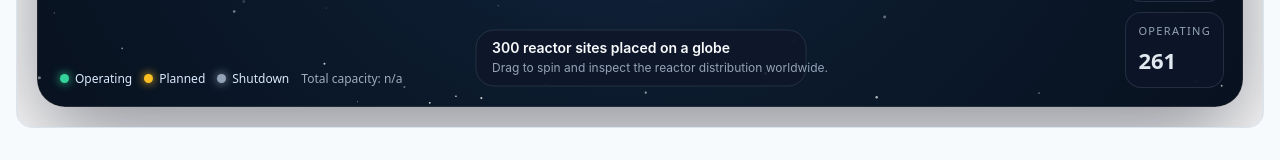
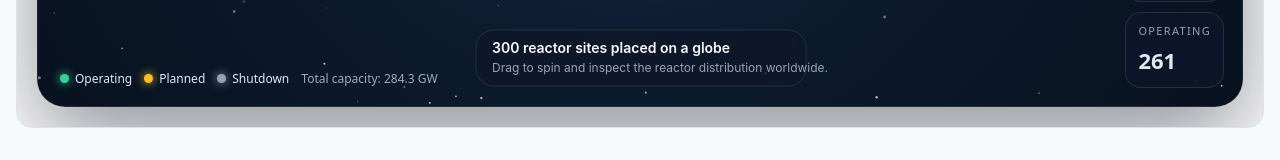
Before and after one commit to ebarlowjr2/nuclear-central-command, a Next.js app: page / in a window 1280 px wide. Shown: the part 2538-2698 px from the top of the page. Built offline with nearby package versions, Linux system fonts and the light colour scheme; no server answers.

Commit message:
Fix globe reactor data import

```diff
--- a/components/WorldMap.tsx
+++ b/components/WorldMap.tsx
@@ -1,7 +1,8 @@
 'use client';
 
 import * as React from 'react';
-import * as reactorModule from '../lib/reactors/localData';
+import { LOCAL_REACTORS } from '../lib/reactors/localData';
+import type { Reactor } from '../lib/reactors/types';
 
 type ReactorLike = Record<string, unknown>;
 
@@ -56,7 +57,7 @@ function WorldMap({ compact = false }: WorldMapProps) {
   const rotationRef = React.useRef<Rotation>({ yaw: 0.2, pitch: -0.12 });
   const dragRef = React.useRef({ dragging: false, x: 0, y: 0 });
   const sizeRef = React.useRef({ width: 0, height: 0, dpr: 1 });
-  const points = React.useMemo(() => normalizeReactorPoints(reactorModule as Record<string, unknown>), []);
+  const points = React.useMemo(() => normalizeReactorPoints(LOCAL_REACTORS), []);
   const stars = React.useMemo(() => buildStars(180), []);
 
   React.useEffect(() => {
@@ -267,6 +268,29 @@ function WorldMap({ compact = false }: WorldMapProps) {
         <LegendDot color={STATUS_COLORS.shutdown} label="Shutdown" />
         <span style={{ opacity: 0.7 }}>Total capacity: {formatPower(summary.totalMw)}</span>
       </div>
+
+      {points.length === 0 ? (
+        <div
+          style={{
+            position: 'absolute',
+            inset: 0,
+            display: 'grid',
+            placeItems: 'center',
+            color: '#e2e8f0',
+            textAlign: 'center',
+            pointerEvents: 'none',
+            padding: 24,
+          }}
+        >
+          <div style={{ maxWidth: 420 }}>
+            <div style={{ fontSize: 18, fontWeight: 700, marginBottom: 8 }}>No plotted reactor coordinates yet</div>
+            <div style={{ fontSize: 14, lineHeight: 1.6, color: '#cbd5e1' }}>
+              The globe loads, but the current dataset does not include enough latitude/longitude data to place any
+              visible markers.
+            </div>
+          </div>
+        </div>
+      ) : null}
     </div>
   );
 }
@@ -525,83 +549,28 @@ function rotatePoint(lat: number, lng: number, yaw: number, pitch: number) {
   return { x, y, depth: (z + 1) / 2 };
 }
 
-function normalizeReactorPoints(mod: Record<string, unknown>): GlobePoint[] {
-  const rawItems = findDataArray(mod);
-  return rawItems
+function normalizeReactorPoints(items: Reactor[]): GlobePoint[] {
+  return items
     .map((item, index) => normalizeReactorPoint(item, index))
     .filter((point): point is GlobePoint => Boolean(point));
 }
 
-function findDataArray(mod: Record<string, unknown>): ReactorLike[] {
-  const seen = new Set<unknown>();
-  const arrays: ReactorLike[][] = [];
-  const functionsToTry = ['getReactors', 'loadReactors', 'getReactorData', 'reactors', 'default'];
-
-  const visit = (value: unknown, depth = 0) => {
-    if (!value || seen.has(value) || depth > 3) return;
-    seen.add(value);
-
-    if (Array.isArray(value)) {
-      arrays.push(value as ReactorLike[]);
-      return;
-    }
-
-    if (typeof value === 'function') {
-      try {
-        visit((value as () => unknown)(), depth + 1);
-      } catch {
-        // Ignore helper functions that need arguments or browser state.
-      }
-      return;
-    }
-
-    if (typeof value === 'object') {
-      for (const key of functionsToTry) {
-        if (key in (value as Record<string, unknown>)) {
-          visit((value as Record<string, unknown>)[key], depth + 1);
-        }
-      }
-
-      for (const nested of Object.values(value as Record<string, unknown>)) {
-        if (Array.isArray(nested)) {
-          arrays.push(nested as ReactorLike[]);
-        }
-      }
-    }
-  };
-
-  visit(mod);
-
-  const ranked = arrays
-    .map((array) => ({ array, score: array.reduce((sum, item) => sum + (isPointLike(item) ? 1 : 0), 0) }))
-    .filter((entry) => entry.score > 0)
-    .sort((a, b) => b.score - a.score);
-
-  return ranked[0]?.array ?? [];
-}
-
-function isPointLike(item: unknown) {
-  if (!item || typeof item !== 'object') return false;
-  const record = item as Record<string, unknown>;
-  return NUMBER_KEYS.some((key) => typeof toNumber(record[key]) === 'number') && LNG_KEYS.some((key) => typeof toNumber(record[key]) === 'number');
-}
-
-function normalizeReactorPoint(item: ReactorLike, index: number): GlobePoint | null {
-  const lat = readNumber(item, NUMBER_KEYS);
-  const lng = readNumber(item, LNG_KEYS);
+function normalizeReactorPoint(item: Reactor, index: number): GlobePoint | null {
+  const lat = item.lat;
+  const lng = item.lng;
 
   if (lat === null || lng === null) {
     return null;
   }
 
-  const title = readText(item, NAME_KEYS) ?? `Reactor ${index + 1}`;
-  const status = readText(item, STATUS_KEYS) ?? 'operating';
-  const country = readText(item, COUNTRY_KEYS) ?? 'Unknown';
-  const powerMw = readNumber(item, POWER_KEYS);
+  const title = item.name?.trim() || item.plant?.trim() || `Reactor ${index + 1}`;
+  const status = item.status || 'operating';
+  const country = item.country || 'Unknown';
+  const powerMw = item.capacityMWe;
   const color = resolveStatusColor(status);
 
   return {
-    id: readText(item, ['id', 'reactorId', 'plantId', 'code']) ?? `${title}-${index}`,
+    id: item.id || `${title}-${index}`,
     title,
     lat,
     lng,
@@ -610,47 +579,6 @@ function normalizeReactorPoint(item: ReactorLike, index: number): GlobePoint | n
     powerMw,
     color,
   };
-}
-
-function readText(item: ReactorLike, keys: string[]): string | null {
-  for (const key of keys) {
-    const value = item[key];
-    if (typeof value === 'string' && value.trim()) {
-      return value.trim();
-    }
-    if (typeof value === 'number' && Number.isFinite(value)) {
-      return String(value);
-    }
-  }
-
-  return null;
-}
-
-function readNumber(item: ReactorLike, keys: string[]): number | null {
-  for (const key of keys) {
-    const value = item[key];
-    const number = toNumber(value);
-    if (number !== null) {
-      return number;
-    }
-  }
-
-  return null;
-}
-
-function toNumber(value: unknown): number | null {
-  if (typeof value === 'number' && Number.isFinite(value)) {
-    return value;
-  }
-
-  if (typeof value === 'string') {
-    const parsed = Number.parseFloat(value.replace(/,/g, ''));
-    if (Number.isFinite(parsed)) {
-      return parsed;
-    }
-  }
-
-  return null;
 }
 
 function resolveStatusColor(status: string) {
--- a/lib/reactors/localData.ts
+++ b/lib/reactors/localData.ts
@@ -1,6 +1,6 @@
 import type { Reactor } from './types';
 
 // Static import so Next/Vercel bundles the file (avoids runtime fs reads).
-import reactors from '@/data/reactors.json';
+import reactors from '../../data/reactors.json';
 
 export const LOCAL_REACTORS: Reactor[] = reactors as Reactor[];
```
